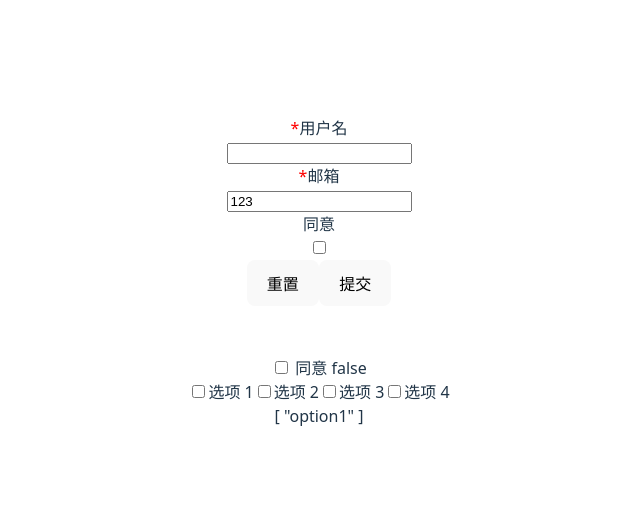
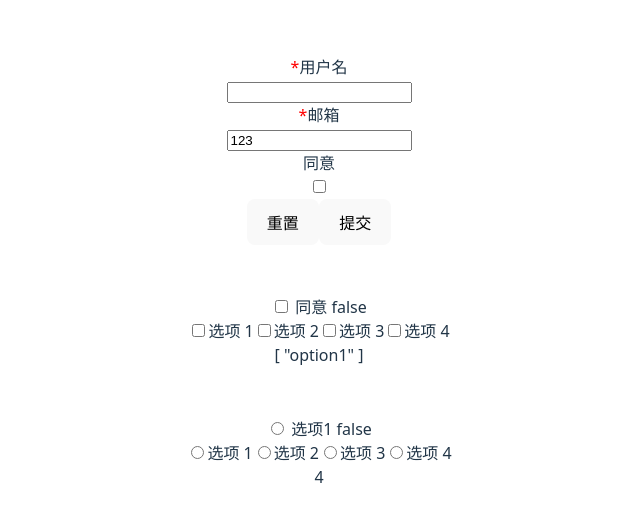
Before and after one commit to xuyede/vue-component-book, a Vue app: page / in a window 1280 px wide. Shown: the part 128-650 px from the top of the page, without its empty margins (321-961 px from the left). Built offline with nearby package versions, Linux system fonts and the light colour scheme.

Commit message:
feat: radio

```diff
--- a/src/App.vue
+++ b/src/App.vue
@@ -2,11 +2,13 @@
   <div>
     <InputDemo/>
     <CheckboxDemo />
+    <RadioDemo />
   </div>
 </template>
 
 <script setup name="App">
 import InputDemo from './views/InputDemo.vue'
 import CheckboxDemo from './views/CheckboxDemo.vue'
+import RadioDemo from './views/RadioDemo.vue'
 
 </script>
--- a/src/components/checkbox/checkbox.vue
+++ b/src/components/checkbox/checkbox.vue
@@ -23,7 +23,7 @@
 
 <script lang="ts" setup name="ICheckbox">
 import { inject, onMounted, reactive, ref, watch } from 'vue'
-import { useFindComponentUpward, useInstance } from '../../hooks'
+import { useFindComponentUpward } from '../../hooks'
 
 const insideGroup =  ref(false)
 const formItemContext: any = inject('i-form-item-context', undefined)
@@ -86,7 +86,6 @@ const change = (event: any) => {
 
 const model = ref<any>(null)
 const updateModel = (val: any) => {
-  console.log(val)
   model.value = val || []
 }
 const updateCurrentValueByGroup = () => {
--- /dev/null
+++ b/src/components/radio/radio-group.vue
@@ -0,0 +1,87 @@
+<template>
+  <div>
+    <slot></slot>
+  </div>
+</template>
+
+<script lang="ts" setup name="IRadioGroup">
+import { inject, onMounted, provide, reactive, ref, watch } from 'vue'
+import { uuid } from '../../utils'
+const emit = defineEmits(['update:modelValue', 'on-change'])
+const formItemContext: any = inject('i-form-item-context', undefined)
+
+const props = defineProps({
+  modelValue: {
+    type: [Number, String, Boolean],
+    default: false
+  },
+  disabled: {
+    type: Boolean,
+    default: false
+  }
+})
+
+watch(() => props.modelValue, () => {
+  updateRadioChecked()
+})
+
+watch(() => props.disabled, () => {
+  initRadioDisabled()
+})
+
+const children = ref<any>([])
+const addField = (child) => {
+  children.value.push(child)
+}
+
+const initRadiosName = () => {
+  const id = uuid(5)
+  if (children.value.length) {
+    children.value.forEach(child => {
+      child.setRadioName(id)
+    })
+  }
+}
+
+const updateRadioChecked = () => {
+  if (children.value.length) {
+    children.value.forEach(child => {
+      child.updateChecked(props.modelValue)
+    })
+  }
+}
+
+const initRadioDisabled = () => {
+  if (children.value.length) {
+    children.value.forEach(child => {
+      child.updateDisabled(props.disabled)
+    })
+  }
+}
+
+onMounted(() => {
+  initRadiosName()
+  updateRadioChecked()
+
+  if (props.disabled) {
+    initRadioDisabled()
+  }
+})
+
+const change = (value) => {
+  emit('update:modelValue', value)
+  emit('on-change', value)
+  formItemContext?.validate('change')
+}
+
+const context = reactive({
+  addField,
+  change
+})
+
+provide('i-radio-group-context', context)
+
+</script>
+
+<style lang="scss" scoped>
+</style>
--- /dev/null
+++ b/src/components/radio/radio.vue
@@ -0,0 +1,115 @@
+<template>
+  <label>
+    <span>
+      <input
+        v-if="insideGroup"
+        type="radio"
+        :name="radioName"
+        :value="value"
+        :checked="currentValue"
+        :disabled="radioDisabled"
+        :class="radioDisabled ? 'is-disabled' : ''"
+        @change="change"
+      >
+      <input
+        v-else
+        type="radio"
+        :checked="currentValue"
+        :disabled="disabled"
+        :class="disabled ? 'is-disabled' : ''"
+        @change="change"
+      >
+    </span>
+    <slot></slot>
+  </label>
+</template>
+
+<script lang="ts" setup name="IRadio">
+import { computed, inject, onMounted, reactive, ref, watch } from 'vue'
+import { useFindComponentUpward } from '../../hooks'
+
+const formItemContext: any = inject('i-form-item-context', undefined)
+const radioGroupContext: any = inject('i-radio-group-context', undefined)
+const emit = defineEmits(['update:modelValue', 'on-change'])
+
+const props = defineProps({
+  modelValue: {
+    type: [Number, String, Boolean],
+    default: false
+  },
+  disabled: {
+    type: Boolean,
+    default: false
+  },
+  value: {
+    type: [Number, String, Boolean],
+    default: false
+  }
+})
+
+watch(() => props.modelValue, (val) => {
+  currentValue.value = val
+})
+
+const currentValue = ref<any>(props.modelValue)
+
+const change = (event) => {
+  if (props.disabled) {
+    return false
+  }
+
+  const checked = event.target.checked
+  currentValue.value = checked
+
+  emit('update:modelValue', checked)
+
+  if (insideGroup.value) {
+    radioGroupContext.change(event.target.value)
+  } else {
+    emit('on-change', checked)
+    formItemContext?.validate('change')
+  }
+}
+
+const radioName = ref('')
+const setRadioName = id => radioName.value = id
+const updateChecked = val => {
+  currentValue.value = val === props.value
+}
+
+const groupDisabled = ref(false)
+const updateDisabled = val => {
+  groupDisabled.value = val
+}
+
+const radioDisabled = computed(() => {
+  return props.disabled || groupDisabled.value
+})
+
+const context = reactive({
+  setRadioName,
+  updateChecked,
+  updateDisabled
+})
+
+const insideGroup = ref(false)
+const radioParent = useFindComponentUpward('IRadioGroup')
+onMounted(() => {
+  if (radioParent) {
+    insideGroup.value = true
+  }
+
+  if (insideGroup.value) {
+    radioGroupContext?.addField(context)
+  }
+})
+
+
+</script>
+
+<style scoped>
+.is-disabled {
+  cursor: not-allowed;
+}
+
+</style>
--- a/src/utils.ts
+++ b/src/utils.ts
@@ -64,3 +64,13 @@ export {
   findComponentsDownward,
   findBrothersComponents
 };
+
+const urlAlphabet = 'useandom-TPXpxJACKVERYMINDBUSHWOLF_GQZbfghjklqvwyzrict'
+export function uuid (size = 21) {
+  let id = ''
+  let i = size
+  while (i--) {
+    id += urlAlphabet[(Math.random() * 54) | 0]
+  }
+  return id
+}
--- /dev/null
+++ b/src/views/RadioDemo.vue
@@ -0,0 +1,38 @@
+<template>
+  <div style="marginTop: 50px">
+    <i-radio
+      v-model="radio"
+    >
+    选项1
+    </i-radio>
+    {{ radio }}
+
+    <i-radio-group v-model="radioVal" @on-change="handleChange">
+      <i-radio value="1">选项 1</i-radio>
+      <i-radio value="2">选项 2</i-radio>
+      <i-radio value="3">选项 3</i-radio>
+      <i-radio value="4">选项 4</i-radio>
+    </i-radio-group>
+    {{ radioVal }}
+  </div>
+</template>
+
+<script lang="ts" setup name="RadioDemo">
+import { ref } from 'vue'
+import IRadio from '../components/radio/radio.vue'
+import IRadioGroup from '../components/radio/radio-group.vue'
+
+
+const radio = ref(false)
+
+
+const radioVal = ref('4')
+const handleChange = (val) => {
+  console.log(val)
+}
+
+</script>
+
+<style lang="scss" scoped>
+
+</style>
```
